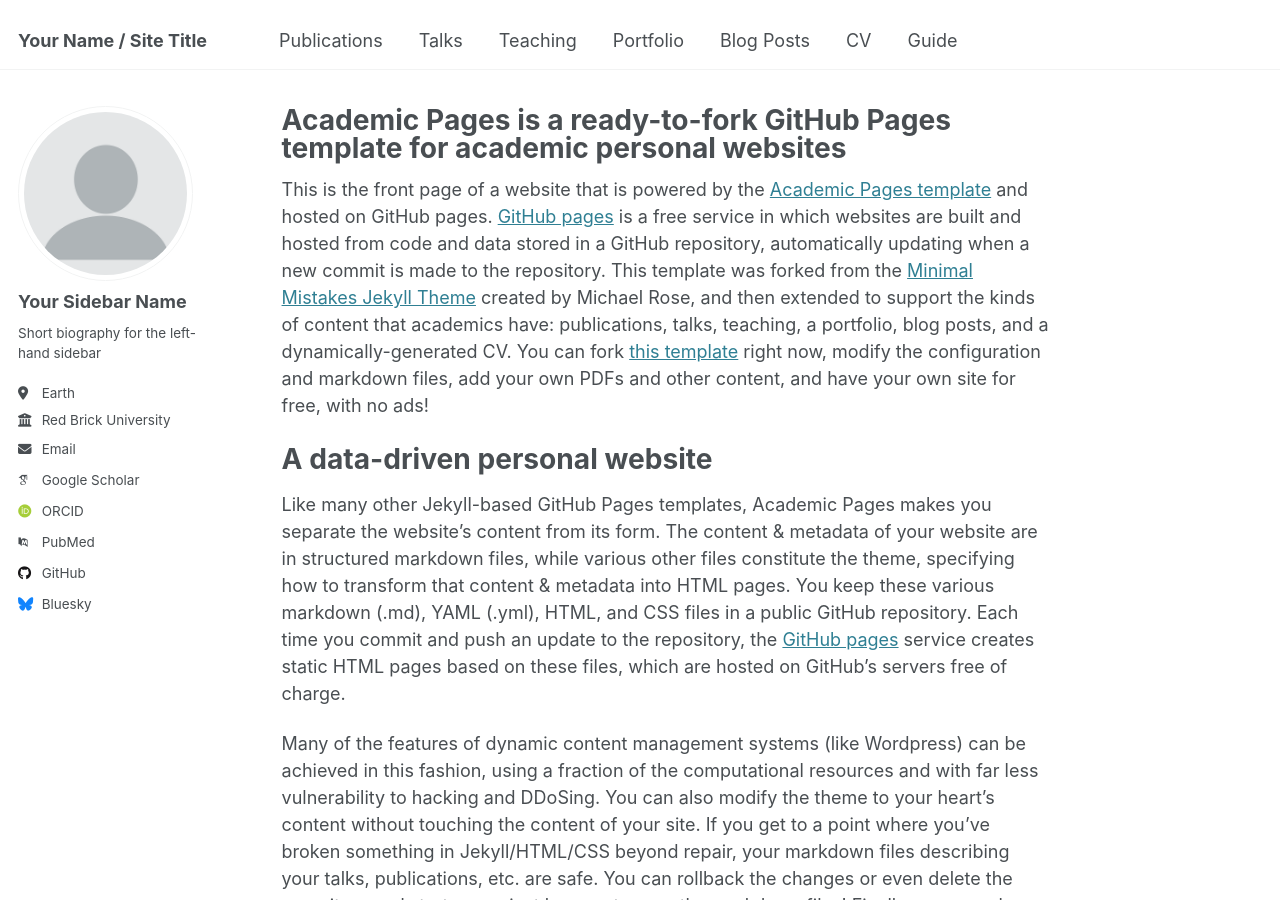
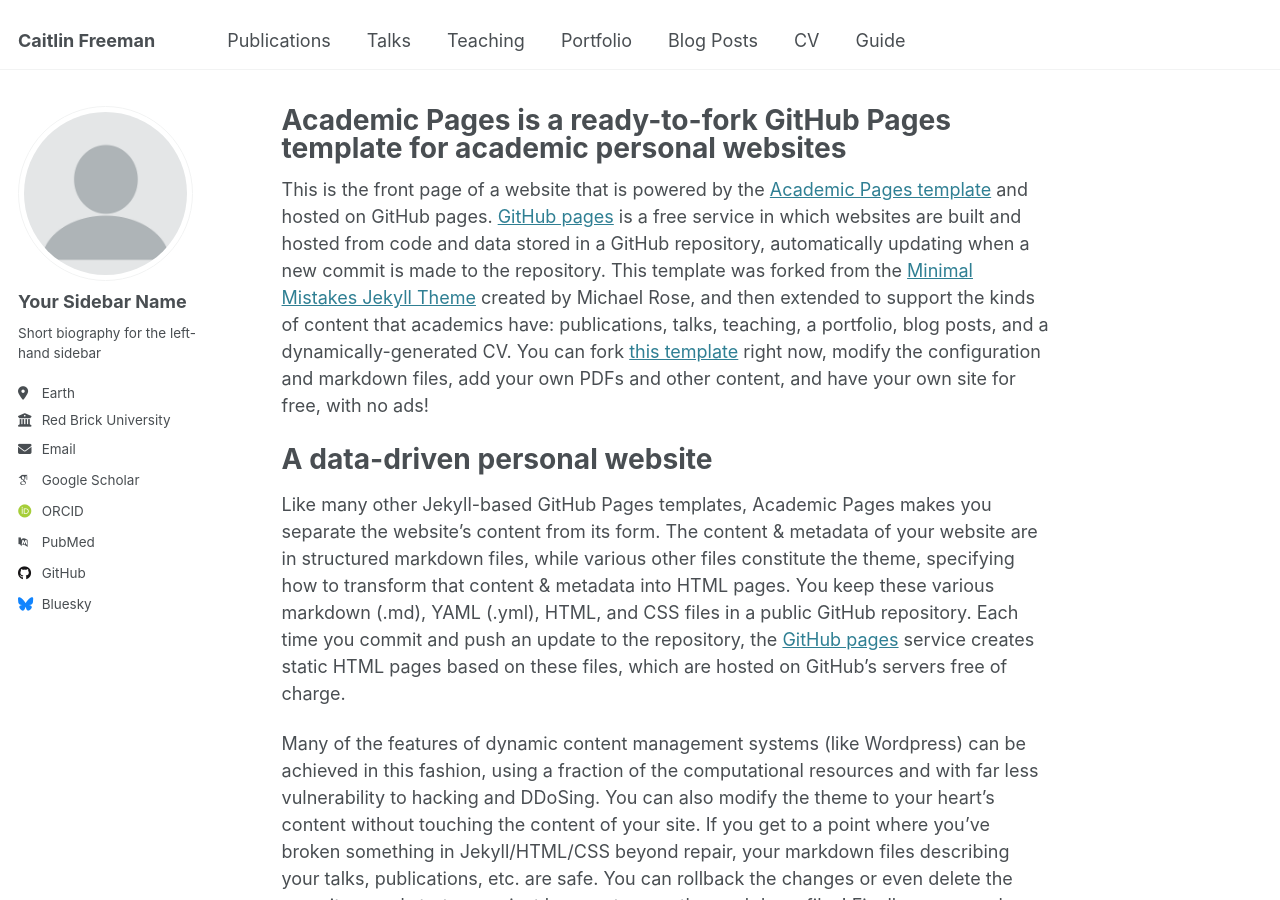
Before and after one commit to clfreeman7/clfreeman7.github.io, a Jekyll site: the page built from _pages/about.md, in a window 1280 px wide and 900 px high. Built offline with Jekyll 4.4.1, drawn with Linux system fonts in a browser that asks for light colours; some web fonts are replaced.

Commit message:
Update _config.yml

```diff
--- a/_config.yml
+++ b/_config.yml
@@ -9,7 +9,7 @@
 # Basic Site Settings
 locale                   : "en-US"
 site_theme               : "default"
-title                    : "Your Name / Site Title"
+title                    : "Caitlin Freeman"
 title_separator          : "-"
 name                     : &name "Your Name"
 description              : &description "personal description"
```
